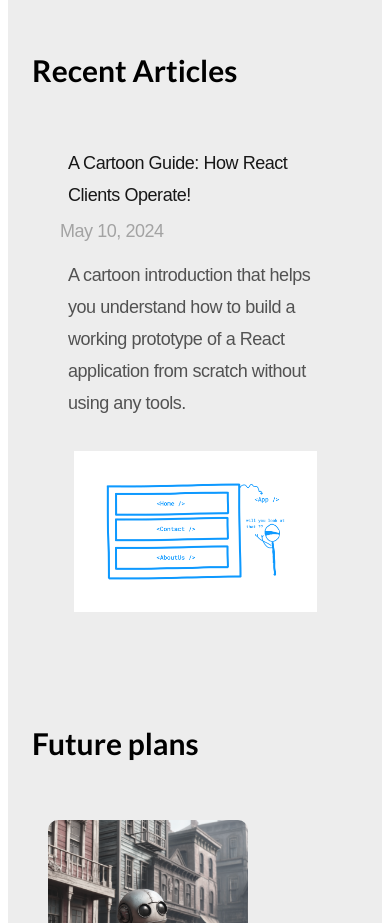
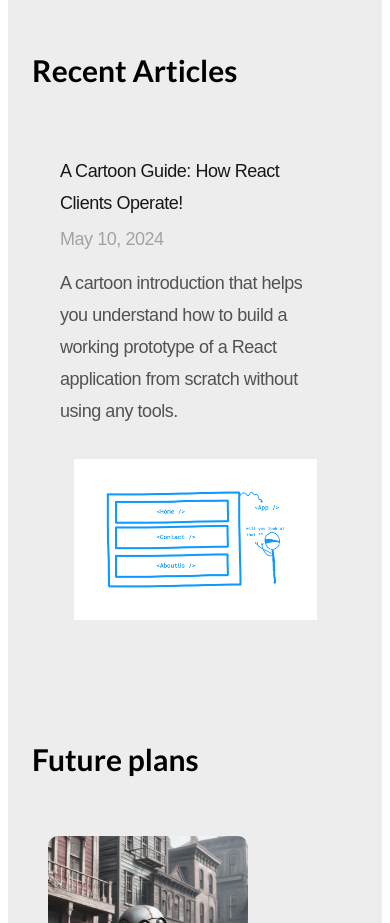
Before and after one commit to sosumit001/sumitso.in, a Next.js app: page / in a window 390 px wide. Shown: the part 2020-2943 px from the top of the page. Built offline with nearby package versions, Linux system fonts and the light colour scheme; a web font is replaced by a local one.

Commit message:
feat: blog-thumbnails

```diff
--- a/app/components/post.tsx
+++ b/app/components/post.tsx
@@ -18,7 +18,7 @@ export function LatestBlogPost() {
     <div className={`flex flex-col gap-4 ${imprima.className}`}>
       <Link
         key={latestBlog.slug}
-        className="flex gap-0 px-3 flex-wrap sm:px-4 md:px-5 lg:px-6 shadow-slate-700 bg-[#ededed]"
+        className="flex gap-0 px-3 py-2 lg:py-4 flex-wrap sm:px-4 md:px-5 lg:px-6 shadow-slate-700 bg-[#ededed]"
         href={`/blogs/${latestBlog.slug}`}
       >
         <div className="w-full flex items-center flex-wrap my-2 relative">
@@ -28,7 +28,7 @@ export function LatestBlogPost() {
               <div>
                 {/* title */}
                 <div className='flex gap-2 flex-col max-sm:gap-1'>
-                  <div className="text-neutral-900 max-sm:px-2 tracking-tight">
+                  <div className="text-neutral-900 tracking-tight">
                     {latestBlog.metadata.title}
                   </div>
                   <div className="text-neutral-400 w-[150px]">
@@ -36,7 +36,7 @@ export function LatestBlogPost() {
                   </div>
                 </div>
                 {/* summary */}
-                <div className='text-left mt-3 pr-16 max-sm:px-2'>
+                <div className='text-left mt-3 pr-16 max-sm:pr-0'>
                   {latestBlog.metadata.summary}
                 </div>
               </div>
--- a/app/components/posts.tsx
+++ b/app/components/posts.tsx
@@ -20,7 +20,7 @@ export function BlogPosts() {
         .map((post) => (
           <Link
             key={post.slug}
-            className="flex gap-0 px-3 flex-wrap sm:px-4 md:px-5 lg:px-6 shadow-slate-700 bg-[#ededed]"
+            className="flex py-2 lg:py-4 px-3 flex-wrap sm:px-4 md:px-5 lg:px-6 shadow-slate-700 bg-[#ededed]"
             href={`/blogs/${post.slug}`}
           >
             <div className="w-full flex items-center flex-wrap my-2 relative">
@@ -33,7 +33,7 @@ export function BlogPosts() {
                     <div>
                       {/* title */}
                       <div className='flex gap-2 flex-col max-sm:gap-1'>
-                        <div className="text-neutral-900 max-sm:px-2 tracking-tight">
+                        <div className="text-neutral-900 tracking-tight">
                           {post.metadata.title}
                         </div>
                         <div className="text-neutral-400 w-[150px]">
@@ -41,7 +41,7 @@ export function BlogPosts() {
                         </div>
                       </div>
                       {/* summary */}
-                      <div className='text-left mt-3 pr-16 max-sm:px-2'>
+                      <div className='text-left mt-3 pr-16 max-sm:pr-0'>
                         {post.metadata.summary}
                       </div>
                     </div>
```
